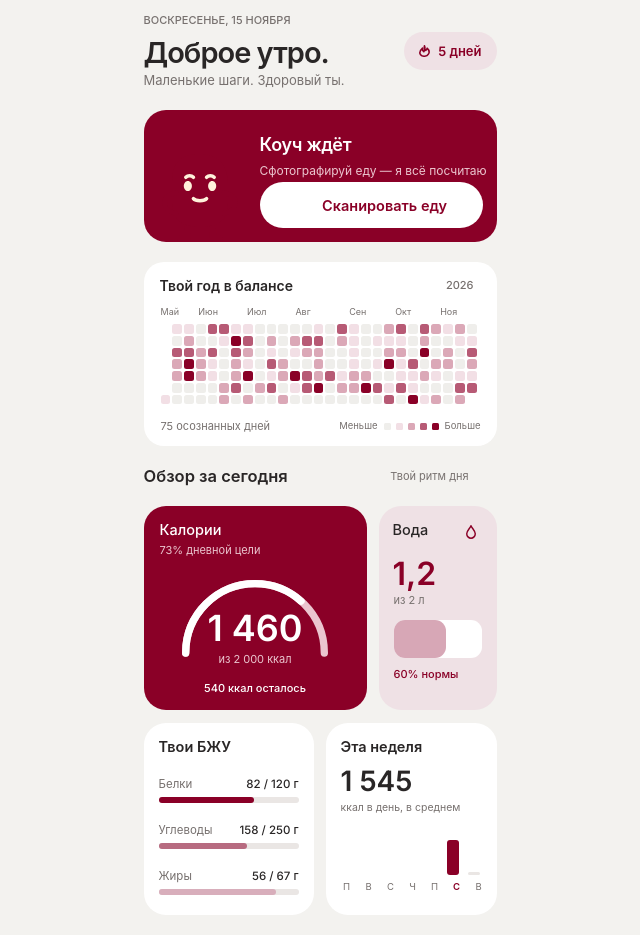
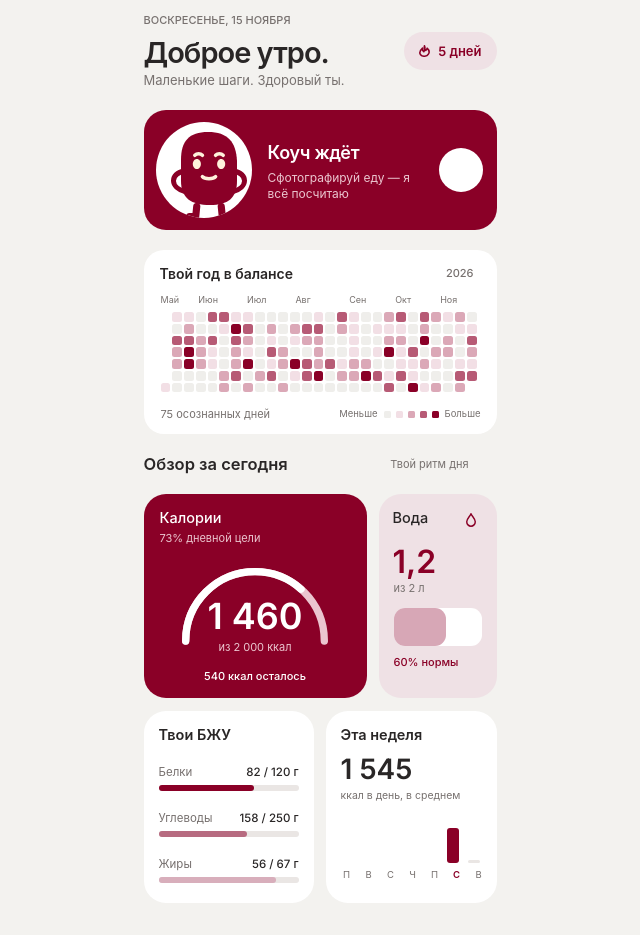
Before and after one commit to PavlovIvan1/ProCal, a Next.js app: page / in a window 1280 px wide. Shown: the whole page, without its empty margins (320-960 px from the left). Built offline with nearby package versions, Linux system fonts and the light colour scheme; a web font is replaced by a local one.

Commit message:
coach banner redesign: mascot on white circle avatar, whole card tappable, round scan button

```diff
--- a/src/App.tsx
+++ b/src/App.tsx
@@ -192,14 +192,21 @@ function HomePage({ onScan }: { onScan(): void }) {
   return (
     <main className="content">
       <Greeting streak={Math.max(1, streak)} />
-      <section className="coachb">
-        <Mascot mad={false} />
+      <section
+        className="coachb"
+        onClick={onScan}
+        role="button"
+        tabIndex={0}
+        aria-label="Сканировать еду — коуч ждёт"
+      >
+        <div className="coachb-ava">
+          <Mascot mad={false} />
+        </div>
         <h2 className="coachb-title">Коуч ждёт</h2>
         <p className="coachb-sub">Сфотографируй еду — я всё посчитаю</p>
-        <button className="coachb-btn" onClick={onScan}>
+        <span className="coachb-go">
           <FigIcon src={scanFrame.src} w={19} group="12.5%" img="-5.96%" />
-          Сканировать еду
-        </button>
+        </span>
       </section>
       <YearCard months={months} />
       <div className="ovh">
--- a/src/styles/global.css
+++ b/src/styles/global.css
@@ -516,26 +516,40 @@ button {
 /* ---- coach banner (scan entry point) ---- */
 .coachb {
   position: relative;
-  height: 132px;
+  height: 120px;
   margin-top: 18px;
   background: var(--brand);
   border-radius: 22px;
   color: #fff;
   overflow: hidden;
+  cursor: pointer;
+  user-select: none;
+  -webkit-user-select: none;
+  transition: transform 0.16s ease;
 }
-.coachb .fs-mascot {
+.coachb:active {
+  transform: scale(0.98);
+}
+/* белая «сцена», чтобы тёмный коуч читался на бордовом */
+.coachb-ava {
   position: absolute;
-  left: 8px;
-  bottom: -2px;
-  transition: transform 0.3s cubic-bezier(0.34, 1.3, 0.5, 1);
+  left: 12px;
+  top: 12px;
+  width: 96px;
+  height: 96px;
+  border-radius: 50%;
+  background: #fff;
+  overflow: hidden;
 }
-.coachb:active .fs-mascot {
-  transform: translateY(2px);
+.coachb-ava .fs-mascot {
+  position: absolute;
+  left: 5px;
+  bottom: -4px;
 }
 .coachb-title {
   position: absolute;
-  left: 116px;
-  top: 24px;
+  left: 124px;
+  top: 32px;
   font-size: 18px;
   font-weight: 600;
   letter-spacing: -0.3px;
@@ -543,34 +557,25 @@ button {
 }
 .coachb-sub {
   position: absolute;
-  left: 116px;
-  top: 53px;
+  left: 124px;
+  top: 60px;
+  right: 76px;
   font-size: 12px;
+  line-height: 1.35;
   color: var(--cal-sub);
 }
-.coachb-btn {
+.coachb-go {
   position: absolute;
-  left: 116px;
   right: 14px;
-  bottom: 14px;
-  height: 46px;
-  border: 0;
-  border-radius: 23px;
+  top: 50%;
+  transform: translateY(-50%);
+  width: 44px;
+  height: 44px;
+  border-radius: 50%;
   background: #fff;
-  color: var(--brand);
-  font-family: inherit;
-  font-size: 14.5px;
-  font-weight: 600;
   display: flex;
   align-items: center;
   justify-content: center;
-  gap: 8px;
-  cursor: pointer;
-  transition: transform 0.16s ease, filter 0.2s ease;
-}
-.coachb-btn:active {
-  transform: scale(0.97);
-  filter: brightness(0.94);
 }
 
 /* ---- скелетон распознавания ---- */
```
